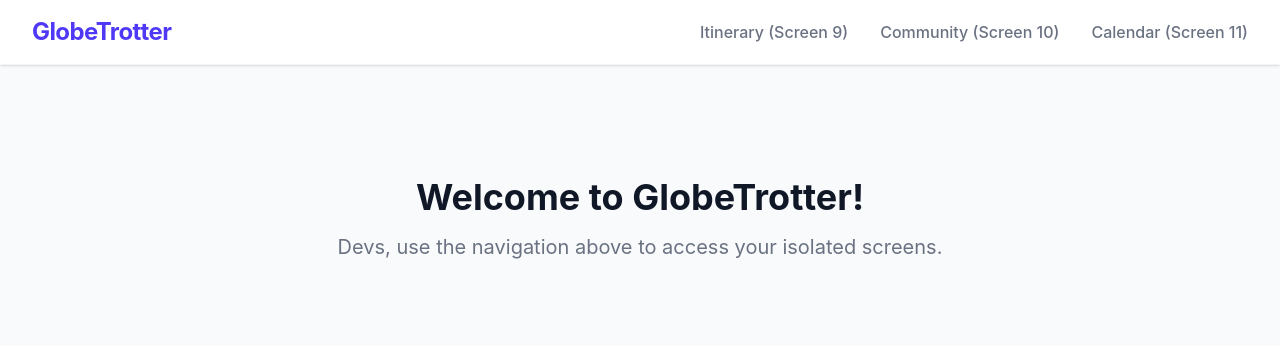
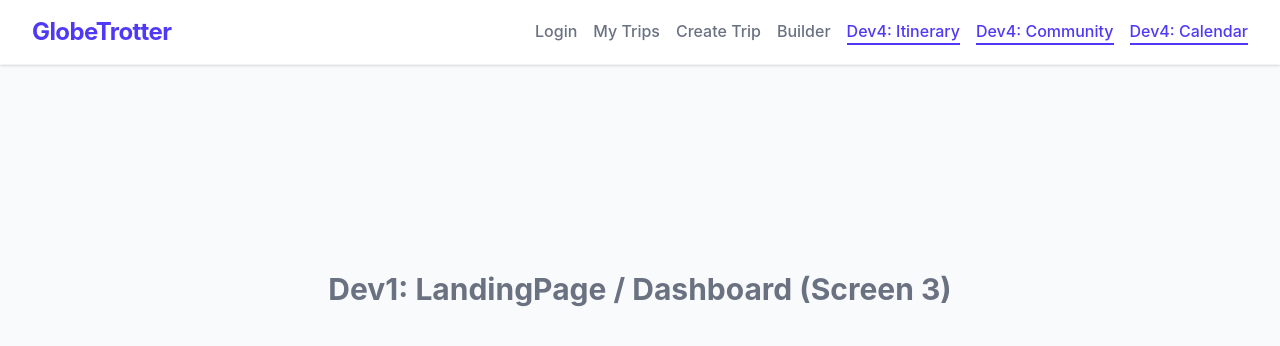
Before and after one commit to Agavan-Rohaan/GlobeTrotter, a React app in the folder frontend/: page / in a window 1280 px wide. Shown: the top 346 px of the page. Built offline with nearby package versions, Linux system fonts and the light colour scheme; the HTML template or start-up script is replaced by a standard one.

Commit message:
feat: scaffold placeholder screens for all developers

```diff
--- a/frontend/src/App.jsx
+++ b/frontend/src/App.jsx
@@ -1,5 +1,17 @@
 import React from 'react';
 import { BrowserRouter, Routes, Route, Link } from 'react-router-dom';
+// Dev1
+import LandingPage from './pages/Dev1/LandingPage';
+import TripListing from './pages/Dev1/TripListing';
+import UserProfile from './pages/Dev1/UserProfile';
+// Dev2
+import Login from './pages/Dev2/Login';
+import Registration from './pages/Dev2/Registration';
+// Dev3
+import CreateTrip from './pages/Dev3/CreateTrip';
+import ItineraryBuilder from './pages/Dev3/ItineraryBuilder';
+import ActivitySearch from './pages/Dev3/ActivitySearch';
+// Dev4
 import ItineraryView from './pages/Dev4/ItineraryView';
 import CommunityTab from './pages/Dev4/CommunityTab';
 import CalendarView from './pages/Dev4/CalendarView';
@@ -14,11 +26,14 @@ function App() {
               <div className="flex shrink-0 items-center">
                 <Link to="/" className="text-2xl font-bold text-indigo-600 tracking-tight">GlobeTrotter</Link>
               </div>
-              <div className="hidden md:flex space-x-8">
-                {/* Temporary links for Dev testing */}
-                <Link to="/itinerary/123" className="text-gray-500 hover:text-indigo-600 font-medium">Itinerary (Screen 9)</Link>
-                <Link to="/community" className="text-gray-500 hover:text-indigo-600 font-medium">Community (Screen 10)</Link>
-                <Link to="/calendar" className="text-gray-500 hover:text-indigo-600 font-medium">Calendar (Screen 11)</Link>
+              <div className="hidden md:flex space-x-4 overflow-x-auto whitespace-nowrap py-4">
+                <Link to="/login" className="text-gray-500 hover:text-indigo-600 font-medium">Login</Link>
+                <Link to="/trips" className="text-gray-500 hover:text-indigo-600 font-medium">My Trips</Link>
+                <Link to="/create-trip" className="text-gray-500 hover:text-indigo-600 font-medium">Create Trip</Link>
+                <Link to="/itinerary-builder" className="text-gray-500 hover:text-indigo-600 font-medium">Builder</Link>
+                <Link to="/itinerary/123" className="text-indigo-600 font-medium border-b-2 border-indigo-600">Dev4: Itinerary</Link>
+                <Link to="/community" className="text-indigo-600 font-medium border-b-2 border-indigo-600">Dev4: Community</Link>
+                <Link to="/calendar" className="text-indigo-600 font-medium border-b-2 border-indigo-600">Dev4: Calendar</Link>
               </div>
             </div>
           </div>
@@ -26,19 +41,25 @@ function App() {
 
         <main className="max-w-7xl mx-auto px-4 sm:px-6 lg:px-8 py-8">
           <Routes>
-            <Route path="/" element={
-              <div className="text-center py-20">
-                <h1 className="text-4xl font-bold mb-4">Welcome to GlobeTrotter!</h1>
-                <p className="text-xl text-gray-500 mb-8">Devs, use the navigation above to access your isolated screens.</p>
-              </div>
-            } />
+            <Route path="/" element={<LandingPage />} />
+
+            {/* Dev 1 Routes */}
+            <Route path="/trips" element={<TripListing />} />
+            <Route path="/profile" element={<UserProfile />} />
+
+            {/* Dev 2 Routes */}
+            <Route path="/login" element={<Login />} />
+            <Route path="/register" element={<Registration />} />
+
+            {/* Dev 3 Routes */}
+            <Route path="/create-trip" element={<CreateTrip />} />
+            <Route path="/itinerary-builder" element={<ItineraryBuilder />} />
+            <Route path="/search" element={<ActivitySearch />} />
 
             {/* Dev 4 Routes */}
             <Route path="/itinerary/:id" element={<ItineraryView />} />
             <Route path="/community" element={<CommunityTab />} />
             <Route path="/calendar" element={<CalendarView />} />
-
-            {/* Dev 1, Dev 2, Dev 3 Routes will go here later */}
           </Routes>
         </main>
       </div>
--- /dev/null
+++ b/frontend/src/pages/Dev1/LandingPage.jsx
@@ -0,0 +1,9 @@
+import React from 'react';
+
+export default function LandingPage() {
+  return (
+    <div className="flex items-center justify-center h-96">
+      <h1 className="text-3xl font-bold text-gray-500">Dev1: LandingPage / Dashboard (Screen 3)</h1>
+    </div>
+  );
+}
--- /dev/null
+++ b/frontend/src/pages/Dev1/TripListing.jsx
@@ -0,0 +1,9 @@
+import React from 'react';
+
+export default function TripListing() {
+  return (
+    <div className="flex items-center justify-center h-96">
+      <h1 className="text-3xl font-bold text-gray-500">Dev1: TripListing (Screen 6)</h1>
+    </div>
+  );
+}
--- /dev/null
+++ b/frontend/src/pages/Dev1/UserProfile.jsx
@@ -0,0 +1,9 @@
+import React from 'react';
+
+export default function UserProfile() {
+  return (
+    <div className="flex items-center justify-center h-96">
+      <h1 className="text-3xl font-bold text-gray-500">Dev1: UserProfile (Screen 7)</h1>
+    </div>
+  );
+}
--- /dev/null
+++ b/frontend/src/pages/Dev2/Login.jsx
@@ -0,0 +1,9 @@
+import React from 'react';
+
+export default function Login() {
+  return (
+    <div className="flex items-center justify-center h-96">
+      <h1 className="text-3xl font-bold text-gray-500">Dev2: Login (Screen 1)</h1>
+    </div>
+  );
+}
--- /dev/null
+++ b/frontend/src/pages/Dev2/Registration.jsx
@@ -0,0 +1,9 @@
+import React from 'react';
+
+export default function Registration() {
+  return (
+    <div className="flex items-center justify-center h-96">
+      <h1 className="text-3xl font-bold text-gray-500">Dev2: Registration (Screen 2)</h1>
+    </div>
+  );
+}
--- /dev/null
+++ b/frontend/src/pages/Dev3/ActivitySearch.jsx
@@ -0,0 +1,9 @@
+import React from 'react';
+
+export default function ActivitySearch() {
+  return (
+    <div className="flex items-center justify-center h-96">
+      <h1 className="text-3xl font-bold text-gray-500">Dev3: ActivitySearch (Screen 8)</h1>
+    </div>
+  );
+}
--- /dev/null
+++ b/frontend/src/pages/Dev3/CreateTrip.jsx
@@ -0,0 +1,9 @@
+import React from 'react';
+
+export default function CreateTrip() {
+  return (
+    <div className="flex items-center justify-center h-96">
+      <h1 className="text-3xl font-bold text-gray-500">Dev3: CreateTrip (Screen 4)</h1>
+    </div>
+  );
+}
--- /dev/null
+++ b/frontend/src/pages/Dev3/ItineraryBuilder.jsx
@@ -0,0 +1,9 @@
+import React from 'react';
+
+export default function ItineraryBuilder() {
+  return (
+    <div className="flex items-center justify-center h-96">
+      <h1 className="text-3xl font-bold text-gray-500">Dev3: ItineraryBuilder (Screen 5)</h1>
+    </div>
+  );
+}
```
Also changed, not shown: 1 other file (tests, documents, lock files or other folders).
